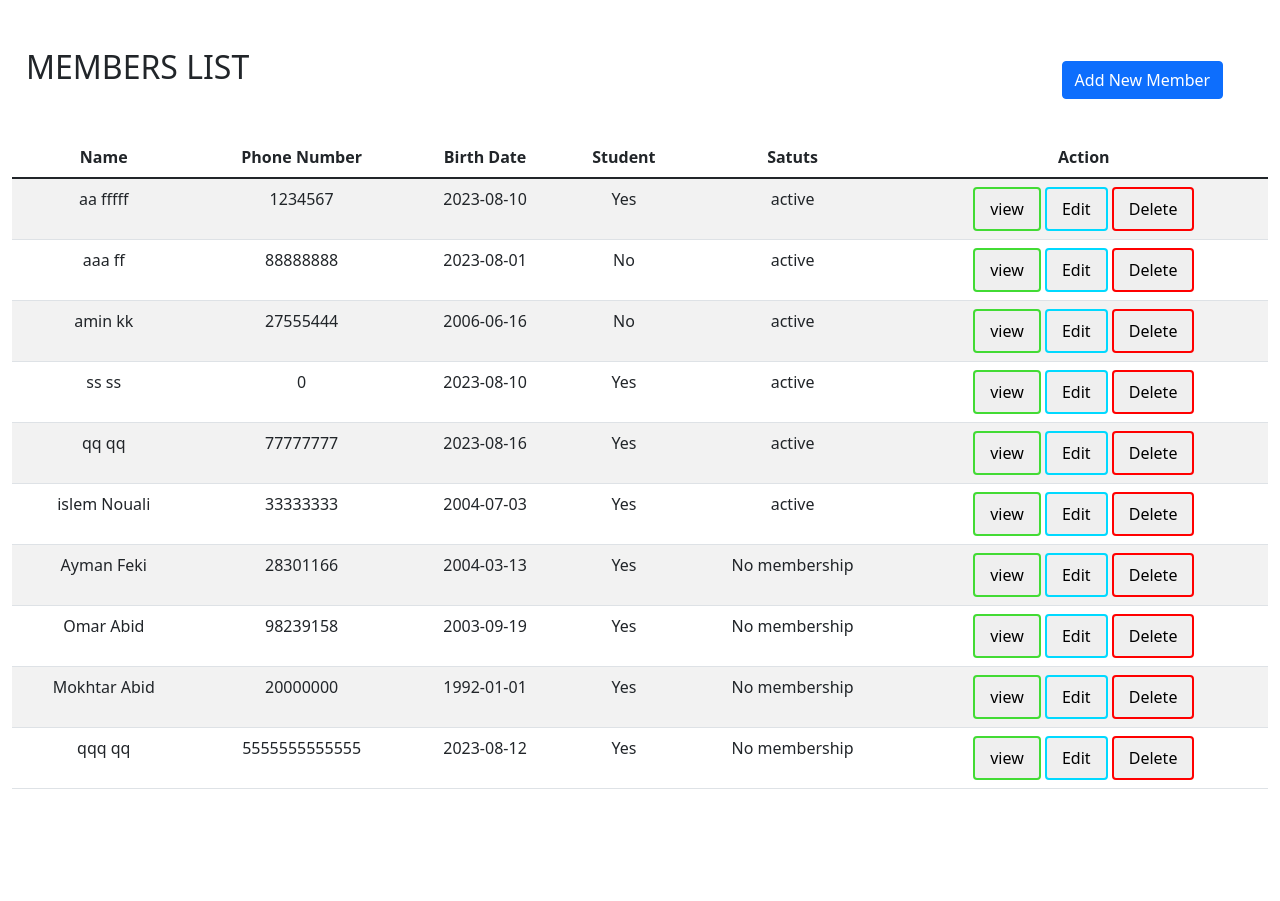
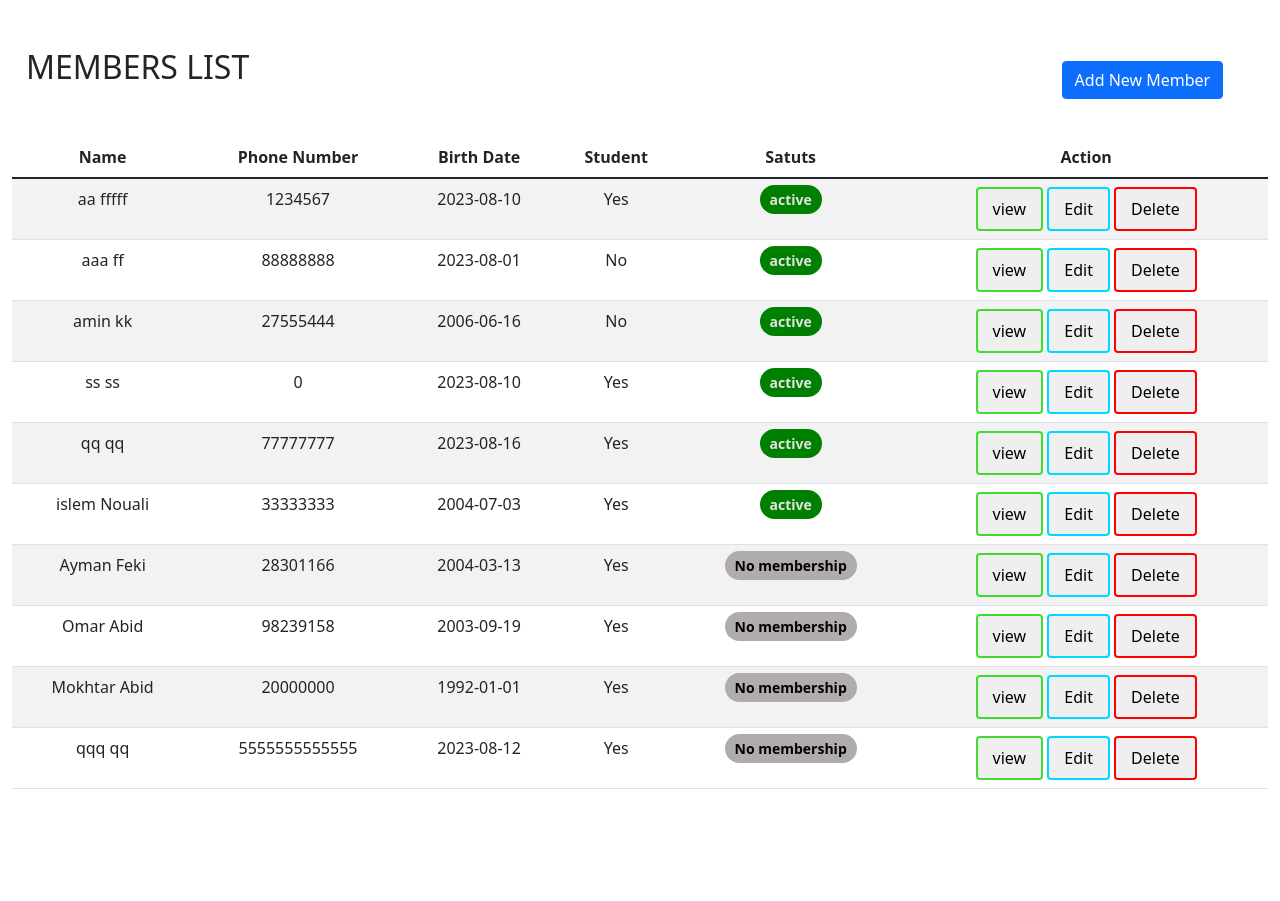
Before and after one commit to Ayman-ing/Gym, a Flask app: page /members in a window 1280 px wide. Shown: the part 76-977 px from the top of the page. Run offline with Flask 3, Linux system fonts and the light colour scheme; some libraries are stand-ins or nearby versions.

Commit message:
deleting benefits and status

```diff
--- a/app.py
+++ b/app.py
@@ -145,18 +145,23 @@ def members():
     moment = datetime.datetime.now().strftime('%Y-%m-%d %H:%M:%S')
 
     #getting necessary informations
+    sport=db.execute("select sp_name from sport;")
     member=db.execute("select * from member;")
-    clients=db.execute("select cl_Fname,cl_Lname,cl_num,cl_BD,student from client where cl_id NOT IN (SELECT cl_id from membership) ;")
-
+    clients=db.execute("select cl_id,cl_Fname,cl_Lname,cl_num,cl_BD,student from client where cl_id NOT IN (SELECT cl_id from membership) ;")
+    for m in member:
+        if moment  >= m["ends_at"]:
+            m["status"]="inactive"
+        else:
+            m["status"]="active"
     # User reached route via POST (as by submitting a form via POST)
     if request.method == "POST":
         #checking the validty of the phone number
         if (not request.form.get("cl_num").isnumeric()) or len(request.form.get("cl_num"))<8:
-            return render_template('members.html', message1="phone number invalid",member=member,moment=moment,clients=clients)
+            return render_template('members.html', message1="phone number invalid",member=member,moment=moment,clients=clients,sport=sport)
         #checking the phone number already exist
         number=db.execute("select cl_Fname from client where cl_num=?;",request.form.get("cl_num"))
         if len(number)>0:
-            return render_template('members.html', message3="phone number already exist",member=member,moment=moment,clients=clients)
+            return render_template('members.html', message3="phone number already exist",member=member,moment=moment,clients=clients,sport=sport)
         #adding the member to the table
         db.execute(
                 "insert into client (cl_Fname,cl_Lname,cl_num,cl_BD,student) values(?,?,?,?,?)",
@@ -168,15 +173,15 @@ def members():
 
             )
 
-
+        #adding the membership
         if (not request.form.get("sp_name")) and (not request.form.get("m_type"))  and  (not request.form.get("duration")) and (not request.form.get("price")) and (not request.form.get("starts_at")):
-            return render_template('members.html',message2="member added successfuly",member=member,moment=moment,clients=clients)
+            return render_template('members.html',message2="member added successfuly",member=member,moment=moment,clients=clients,sport=sport)
         if (not request.form.get("sp_name")) or (not request.form.get("m_type"))  or  (not request.form.get("duration")) or (not request.form.get("price")) or (not request.form.get("starts_at")):
-            return render_template('members.html',message6="member added successfuly ",message4="No membership added ! Not enough informations",member=member,moment=moment,clients=clients)
+            return render_template('members.html',message6="member added successfuly ",message4="No membership added ! Not enough informations",member=member,moment=moment,clients=clients,sport=sport)
         cl_id=db.execute("select cl_id from client where cl_num=?",int(request.form.get("cl_num")))
         sp_id=db.execute("select sp_id from sport where sp_name=?",request.form.get("sp_name"))
         db.execute(
-                "insert into membership (cl_id,sp_id,m_type,duration,price,starts_at,ends_at,m_status,benefits) values(?,?,?,?,?,?,date(?,'+' || ? || ' months'),?,?)",
+                "insert into membership (cl_id,sp_id,m_type,duration,price,starts_at,ends_at) values(?,?,?,?,?,?,date(?,'+' || ? || ' months'))",
                 cl_id[0]["cl_id"],
                 sp_id[0]["sp_id"],
                 request.form.get("m_type"),
@@ -185,11 +190,11 @@ def members():
                 request.form.get("starts_at"),
                 request.form.get("starts_at"),
                 int(request.form.get("duration")),
-                'NULL','NULL'
+
                 )
-        return render_template('members.html',message5="member and his membership added successfuly",member=member,moment=moment,clients=clients)
+        return render_template('members.html',message5="member and his membership added successfuly",member=member,moment=moment,clients=clients,sport=sport)
 
 
     else:
 
-        return render_template('members.html',member=member,moment=moment,clients=clients)
+        return render_template('members.html',member=member,moment=moment,clients=clients,sport=sport)
--- a/static/styles.css
+++ b/static/styles.css
@@ -116,3 +116,34 @@ span > ul
     text-align:left;
 
 }
+/* Badge Styles */
+.status-badge {
+
+    padding: 5px 10px;
+    border-radius: 20px;
+    font-size: 14px;
+    font-weight: bold;
+
+  }
+
+
+  .active-badge {
+    background-color:green;
+    color: rgb(226, 226, 226);
+  }
+  .inactive-badge {
+    background-color: rgb(199, 35, 35);
+    color: rgb(226, 226, 226);
+  }
+ .no_membership
+ {
+    background-color: rgb(176, 172, 172);
+    color: rgb(0, 0, 0);
+ }
+ #add_membership
+{
+
+    margin-bottom: 3%;
+
+
+}
--- a/templates/members.html
+++ b/templates/members.html
@@ -188,13 +188,11 @@
       <td> {{m.cl_num}}</td>
       <td> {{m.cl_BD}}</td>
       <td> {{m.student}}</td>
-      <td>
-            {% if  moment  > m.ends_at %}
-                <p>unactive</p>
-            {% else %}
-                <p>active</p>
-
-            {% endif %}
+      <td >{% if m.status=="active" %}
+        <span class="status-badge active-badge">{{m.status}}</span>
+          {% else %}
+          <span class="status-badge inactive-badge">{{m.status}}</span>
+          {% endif %}
 
 
       </td>
@@ -228,12 +226,18 @@
               <h5 class="title">Membership Plan</h5>
               <table  id="member_detail">
                 <tr><td>Sport</td><td>Type</td><td>start</td><td>end</td><td>status</td></tr>
-                <tr><td>{{m.sp_name}}</td><td>{{m.m_type}}</td><td>{{m.starts_at}}</td><td>{{m.ends_at}}</td><td></td></tr>
+                <tr><td>{{m.sp_name}}</td><td>{{m.m_type}}</td><td>{{m.starts_at}}</td><td>{{m.ends_at}}</td><td>{% if m.status=="active" %}
+                  <span class="status-badge active-badge">{{m.status}}</span>
+                    {% else %}
+                    <span class="status-badge inactive-badge">{{m.status}}</span>
+                    {% endif %}
+                    </span>
+                  </td></tr>
               </table>
                 </div>
                 <div class="modal-footer">
                   <button type="button" class="btn btn-secondary" data-bs-dismiss="modal">Close</button>
-                  <button type="button" class="btn btn-primary">Save changes</button>
+
                 </div>
               </div>
             </div>
@@ -250,8 +254,35 @@
         <td> {{client.cl_num}}</td>
         <td> {{client.cl_BD}}</td>
         <td> {{client.student}}</td>
-        <td>No membership</td>
-        <td> <button type="button" class="custom-button" id="view">view</button>  <button type="button" class="custom-button" id="edit" >Edit</button>  <button type="button" id="delete" class="custom-button" >Delete</button></td>
+        <td><span class="status-badge no_membership">No membership</span></td>
+        <td> <button type="button" class="custom-button" data-bs-toggle="modal" data-bs-target="#view{{loop.index}}" id="view">view</button>  <button type="button" class="custom-button" id="edit" >Edit</button>  <button type="button" id="delete" class="custom-button" >Delete</button></td>
+        <div class="modal fade" id="view{{loop.index}}" tabindex="-1" role="dialog" aria-labelledby="exampleModalCenterTitle" aria-hidden="true">
+          <div class="modal-dialog modal-dialog-centered modal-xl" role="document">
+            <div class="modal-content">
+              <div class="modal-header">
+                <h5 class="modal-title" id="exampleModalLongTitle">Member Details</h5>
+                <button type="button" class="btn-close" data-bs-dismiss="modal" aria-label="Close">
+
+                </button>
+              </div>
+              <div class="modal-body">
+                <span id="content">
+                <ul>
+
+                <li>Name :{{client.cl_Fname}} {{client.cl_Lname}}</li>
+
+                <li>Phone number : {{client.cl_num}}</li>
+                  <li>Birth Date: {{client.cl_BD}}</li>
+                    <li>Student ? : {{client.student}}</li>
+
+              </ul>
+              <p>No Membership yet</p>
+              <button type="button" class="btn btn-primary" data-bs-toggle="modal" data-bs-target="#exampleModal" id="add_membership">
+                Add New Membership
+              </button>
+
+            </span>
+
       </tr>
 
       {% endfor %}
```
Also changed, not shown: gym1.db.
